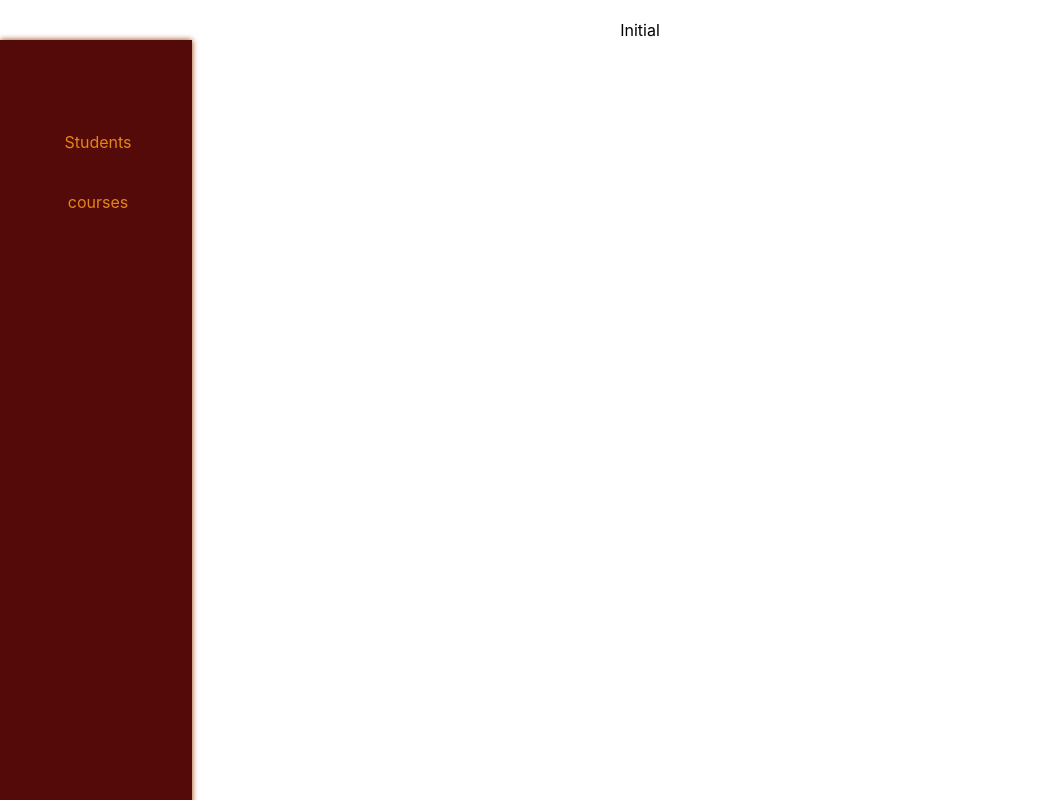
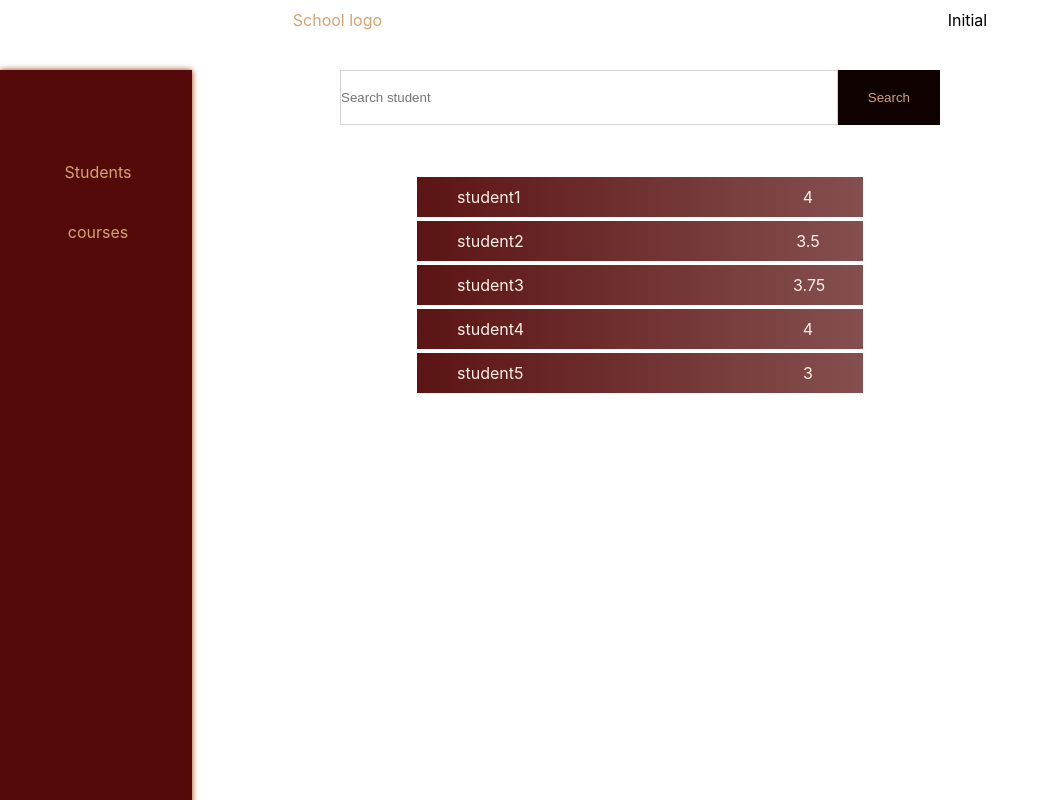
Before and after one commit to tylercaillet/school-report-frontend, a React (Create React App) app: page /students in a window 1280 px wide. Shown: the top 800 px of the page, without its empty margins (0-1049 px from the left). Built offline with nearby package versions, Linux system fonts and the light colour scheme.

Commit message:
added styling to students page

```diff
--- a/src/components/Nav.jsx
+++ b/src/components/Nav.jsx
@@ -1,8 +1,9 @@
 import { Link } from 'react-router-dom'
+import '../styles/Navbar.css'
 
 const Nav = () => {
     return (
-    <div>
+    <div className='navbar'>
         <Link to="/"><div>School logo</div></Link>
         <div>Initial</div>
     </div>
--- a/src/components/StudentCard.jsx
+++ b/src/components/StudentCard.jsx
@@ -1,8 +1,15 @@
+import '../styles/Students.css'
+
 const StudentCard = ({student}) => {
     return (
-    <div>
-        <div>{student.userName}</div>
-        <div>{student.averageGrade}</div>
+    <div className="student-card-containter">
+        <ul>
+            <li>
+        <span className='name'>{student.userName}</span>
+        <span className='grade'>{student.averageGrade}</span>
+        </li>
+        </ul>
+
     </div>
     )
 }
--- a/src/pages/Students.js
+++ b/src/pages/Students.js
@@ -1,45 +1,47 @@
-import { useEffect, useState } from "react";
-import { useSelector, useDispatch } from "react-redux";
-import { GetStudentList } from "../services/StudentServices";
-import { updateAllStudentsList } from "../actions";
-import StudentCard from "../components/StudentCard";
-
+import { useEffect, useState } from 'react'
+import { useSelector, useDispatch } from 'react-redux'
+import { GetStudentList } from '../services/StudentServices'
+import { updateAllStudentsList } from '../actions'
+import StudentCard from '../components/StudentCard'
+import '../styles/Students.css'
 const Students = () => {
-  const [needRefresh, setNeedRefresh] = useState([true]);
-  const dispatch = useDispatch();
-  const allStudentsList = useSelector((state) => state.allStudentsList);
+  const [needRefresh, setNeedRefresh] = useState([true])
+  const dispatch = useDispatch()
+  const allStudentsList = useSelector((state) => state.allStudentsList)
 
   useEffect(() => {
     const getAllStudentsList = async () => {
-      let data = await GetStudentList();
-      dispatch(updateAllStudentsList(data));
-      setNeedRefresh(false);
-    };
-    getAllStudentsList();
-    console.log("my students all list", allStudentsList);
-  }, [needRefresh]);
+      let data = await GetStudentList()
+      dispatch(updateAllStudentsList(data))
+      setNeedRefresh(false)
+    }
+    getAllStudentsList()
+    console.log('my students all list', allStudentsList)
+  }, [needRefresh])
   let searchStudentRender = (
-    <div>
-      <input type="text" placeholder="Search student" />
-      <button>Search</button>
+    <div className="search-container-main">
+      <div className="search-container-box">
+        <input type="text" placeholder="Search student" />
+        <button>Search</button>
+      </div>
     </div>
-  );
+  )
   let studentListRender = (
     <div>
-      <div>this is student list</div>
+      <div></div>
       {allStudentsList.map((student) => (
         <StudentCard key={student.id} student={student} />
       ))}
     </div>
-  );
+  )
   let toRender = (
-    <div>
-      <div>this is Students page</div>
+    <div className="student-container">
+      <div></div>
       {searchStudentRender}
       {studentListRender}
     </div>
-  );
-  return toRender;
-};
+  )
+  return toRender
+}
 
-export default Students;
+export default Students
--- /dev/null
+++ b/src/styles/Navbar.css
@@ -0,0 +1,9 @@
+.navbar{
+    display: flex;
+    justify-content: space-around;
+    /* background-color: black; */
+    padding: 10px;
+    padding-bottom: 40px;
+
+    color: rgb(0, 0, 0);
+}
--- a/src/styles/Sidebar.css
+++ b/src/styles/Sidebar.css
@@ -2,12 +2,12 @@
   margin: 0;
   padding: 0;
 }
-
+/*
 .main-box {
     position: relative;
     height: 100vh;
     width: 100%;
-  }
+  } */
 
   ul li {
     list-style-type: none;
@@ -42,7 +42,7 @@
 
   a{
     text-decoration: none;
-    color: rgb(228, 135, 21)
+    color: #d4a373;
   }
 
 a:hover{
@@ -52,11 +52,11 @@ a:hover{
 
 
   .side-search .content-sidebar li:hover{
-    border: 1px solid rgb(174, 72, 5);
+    /* border: 1px solid rgb(174, 72, 5);
     border-radius: 25px;
-    box-shadow: 0 0 4px rgba(255, 115, 7, 0.576);
+    box-shadow: 0 0 4px rgba(255, 115, 7, 0.576); */
     cursor: pointer;
-    scale: 0.96;
+    scale: 0.88;
     transition: 0.4s;
     color: rgb(177, 67, 3);
 
--- /dev/null
+++ b/src/styles/Students.css
@@ -0,0 +1,90 @@
+
+*{
+    margin: 0;
+    padding: 0;
+}
+/* .student-container{
+    display: flex;
+    justify-content: center;
+    align-items: center;
+} */
+
+.student-card-containter{
+    /* transform: translateY(50px); */
+    display: flex;
+    justify-content: center;
+    align-items: center;
+    /* background-color: rgb(85, 10, 10);; */
+
+}
+
+.student-card-containter ul{
+    position: relative;
+    width: 450px;
+    /* margin: 10px auto 0; */
+    box-sizing: border-box;
+    /* padding: 10px; */
+}
+
+.student-card-containter ul li {
+    display: flex;
+    /* background-color: rgba(255, 255, 255, .1); */
+    background-image: linear-gradient(to right, rgba(85, 10, 10, 0.801) , rgba(255, 255, 255, .1));
+padding: 10px;
+color: rgb(248, 240, 230);
+justify-content: space-between;
+transition: .5s;
+}
+
+.student-card-containter ul li:nth-child(1){
+    background-color: rgba(85, 10, 10, 0.801);
+}
+
+.student-card-containter ul li span:nth-child(1){
+    width: 30px;
+    margin-left: 30px;
+
+}
+.student-card-containter ul li span:nth-child(2){
+    width: 30px;
+    margin-right: 30px;
+
+}
+
+.search-container-box{
+    height: 55px;
+    background: rgb(18, 8, 8);
+    display: flex;
+    width: 600px;
+}
+
+.search-container-box input{
+    flex: 1;
+    border: 1px solid rgba(26, 26, 25, 0.184);
+    outline: none;
+
+    color: black;
+}
+
+.search-container-box button{
+    background-color: rgb(16, 1, 1);
+    border: none;
+    outline: none;
+    padding: 10px 30px;
+    color: #d4a373;
+    cursor: pointer;
+    transition: 0.8s;
+}
+
+.search-container-box button:hover{
+    color: white;
+
+}
+
+.search-container-main{
+
+    display: flex;
+    justify-content: center;
+    align-items: center;
+    margin-bottom: 50px;
+}
```
